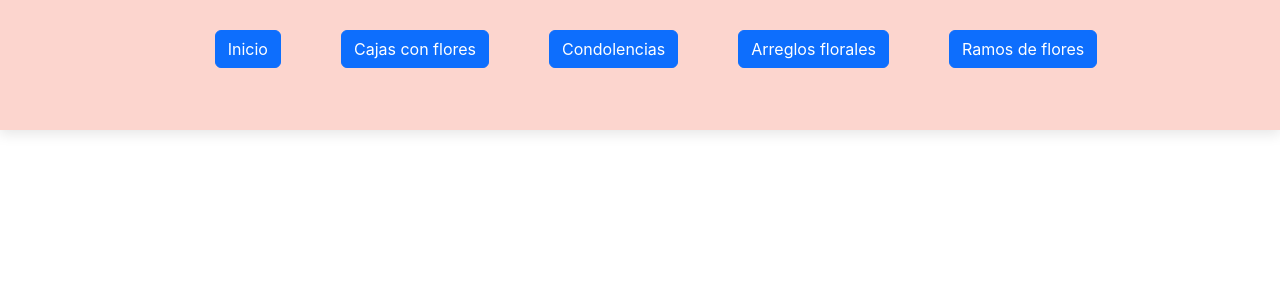
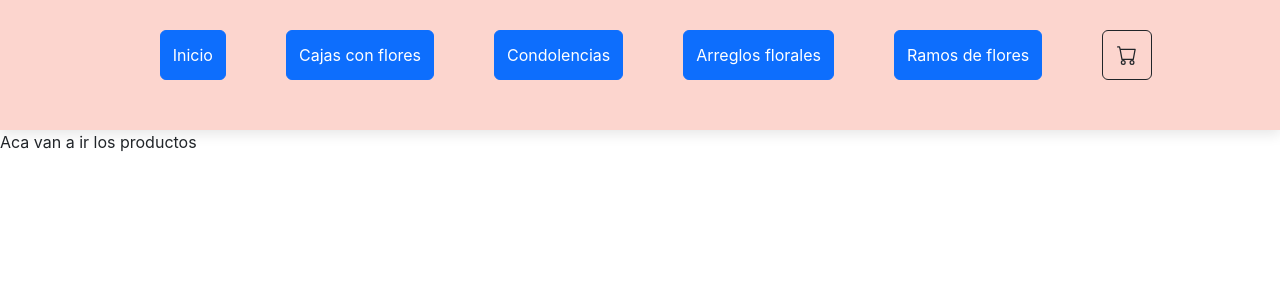
Before and after one commit to guidomora/react_Guido_Morabito, a React (Create React App) app in the folder my-app/: page / in a window 1280 px wide. Shown: the top 300 px of the page. Built offline with nearby package versions, Linux system fonts and the light colour scheme.

Commit message:
segunda entrega CarWidget e ItemListContainer

```diff
--- a/my-app/src/App.css
+++ b/my-app/src/App.css
@@ -1,7 +1,8 @@
+/* --------------NavBar---------- */
+
 .sombra {
   box-shadow: 0 3px 13px 1px rgb(0 0 0 / 10%);
 }
-
 
 nav {
   background-color: #FCD5CE;
@@ -35,3 +36,16 @@ nav {
   color: rgb(255, 255, 255);
   text-decoration: none;
 }
+/* --------------NavBar---------- */
+/* --------------CarWidget------- */
+
+.boton-cart {
+  height: 50px;
+  width: 50px;
+  margin: 30px;
+  display: flex;
+  justify-content:center;
+  align-items: center;
+}
+
+/* --------------CarWidget------- */
--- a/my-app/src/App.js
+++ b/my-app/src/App.js
@@ -1,11 +1,14 @@
 import React from "react";
 import './App.css';
+import ItemListContainer from "./componente/ItemListContainer";
 import NavBar from './componente/NavBar';
 
 function App() {
   return (
     <div>
       <NavBar/>
+      <ItemListContainer
+      greeting = {"Aca van a ir los productos"}/>
     </div>
   );
 }
--- /dev/null
+++ b/my-app/src/componente/CartWidget.js
@@ -0,0 +1,18 @@
+import React from 'react';
+
+function CarWidget () {
+    return <button type="button" className='btn btn-outline-dark boton-cart'>
+        <svg
+        xmlns="http://www.w3.org/2000/svg"
+        width="20"
+        height="20"
+        fill="currentColor"
+        className="bi bi-cart"
+        viewBox="0 0 16 16"
+        >
+        <path d="M0 1.5A.5.5 0 01.5 1H2a.5.5 0 01.485.379L2.89 3H14.5a.5.5 0 01.491.592l-1.5 8A.5.5 0 0113 12H4a.5.5 0 01-.491-.408L2.01 3.607 1.61 2H.5a.5.5 0 01-.5-.5zM3.102 4l1.313 7h8.17l1.313-7H3.102zM5 12a2 2 0 100 4 2 2 0 000-4zm7 0a2 2 0 100 4 2 2 0 000-4zm-7 1a1 1 0 110 2 1 1 0 010-2zm7 0a1 1 0 110 2 1 1 0 010-2z"></path>
+        </svg>
+    </button>
+};
+
+export default CarWidget;
--- /dev/null
+++ b/my-app/src/componente/ItemListContainer.js
@@ -0,0 +1,7 @@
+import React from "react";
+
+function ItemListContainer ({greeting}) {
+    return <div>{greeting}</div>
+};
+
+export default ItemListContainer;
--- a/my-app/src/componente/NavBar.js
+++ b/my-app/src/componente/NavBar.js
@@ -1,6 +1,7 @@
 import React from 'react';
+import CarWidget from './CartWidget';
 
-const NavBar = () => {
+function NavBar () {
     return <div className='sombra'>
         <nav>
             <ul className="flex">
@@ -29,6 +30,7 @@ const NavBar = () => {
                         <a href="#" className="botones-ruta"> Ramos de flores </a>
                     </button>
                 </li>
+                <CarWidget/>
             </ul>
         </nav>
     </div>
```
